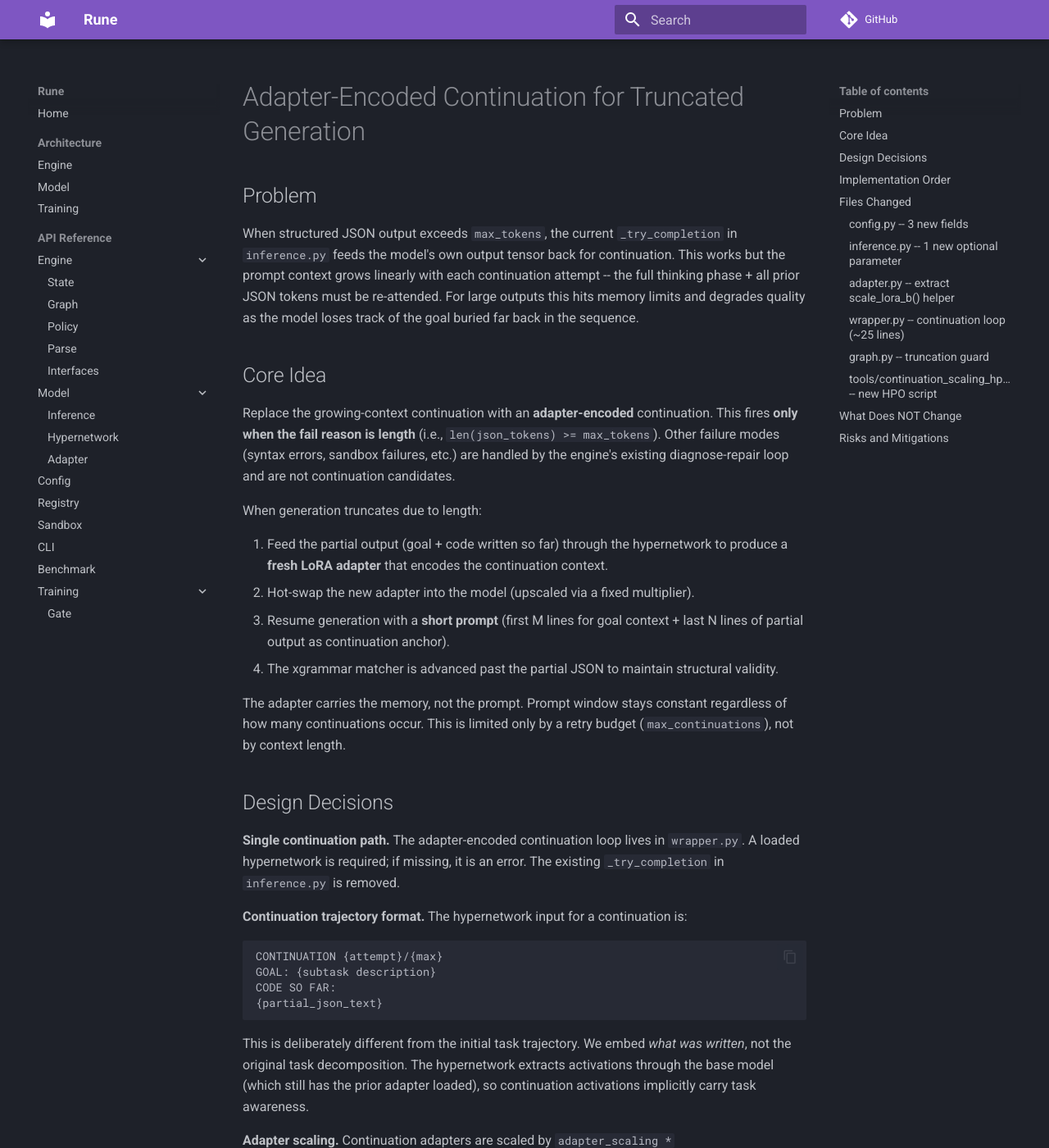
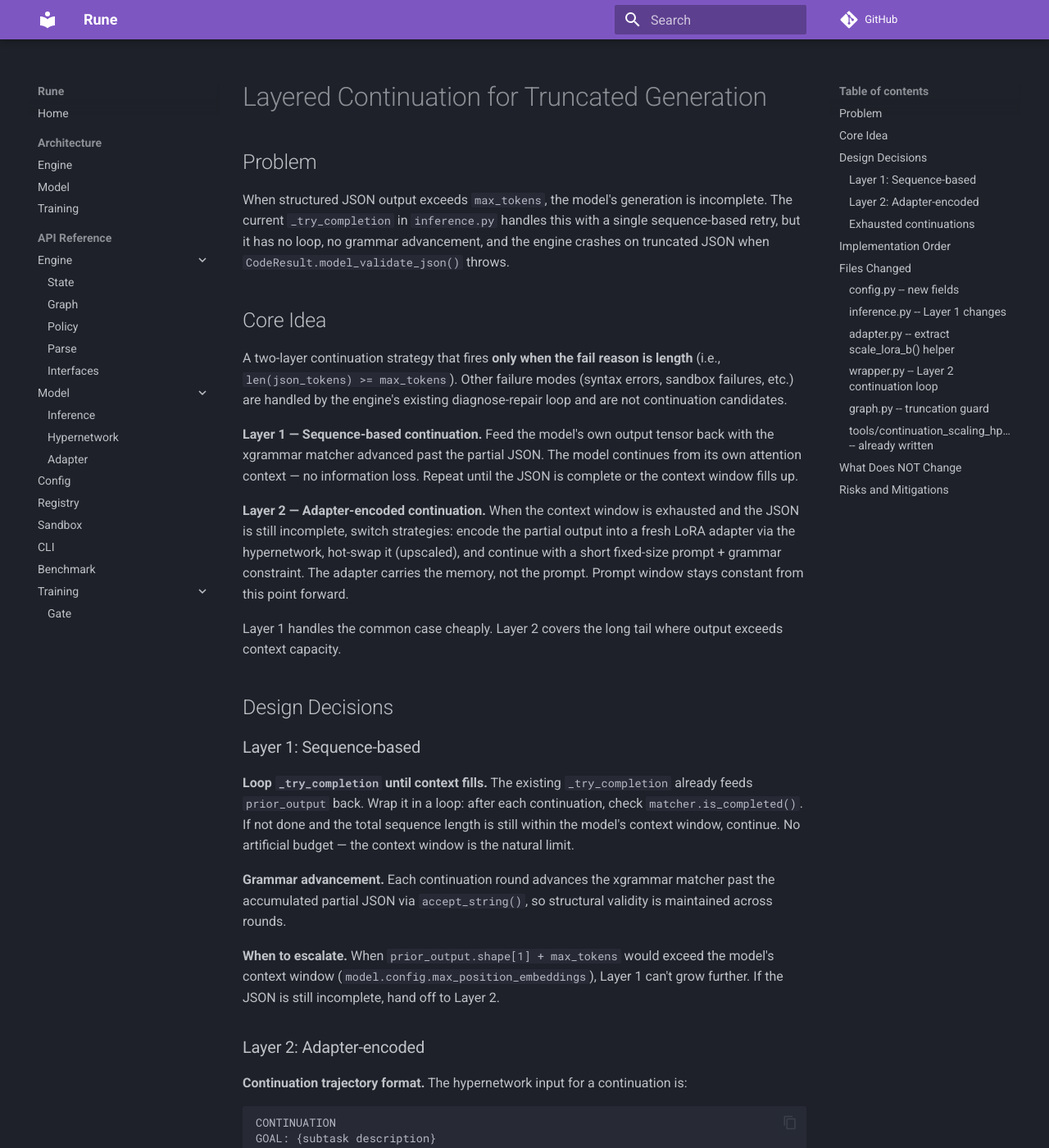
Before and after one commit to ElixirTrials/rune, an MkDocs documentation site: the page built from docs/superpowers/specs/2026-05-26-adapter-continuation-design.md, in a window 1280 px wide and 1400 px high. Shown: the whole window at 82% size. Built offline with MkDocs 1.6.1 and Material for MkDocs 9.7.7, drawn with Linux system fonts in a browser that asks for light colours; comment, search, counter and statistics services are not loaded; some of the changed text lies outside the part shown.

Commit message:
docs: rewrite spec as layered continuation strategy
Layer 1: sequence-based continuation looping _try_completion until
context window fills — proven, ships unconditionally.
Layer 2: adapter-encoded continuation when context is exhausted —
experimental, gated by HPO feasibility results.

No artificial budget for Layer 1; the context window is the limit.

Co-Authored-By: Claude Opus 4.6 <noreply@anthropic.com>

````diff
--- a/docs/superpowers/specs/2026-05-26-adapter-continuation-design.md
+++ b/docs/superpowers/specs/2026-05-26-adapter-continuation-design.md
@@ -1,57 +1,66 @@
-# Adapter-Encoded Continuation for Truncated Generation
+# Layered Continuation for Truncated Generation
 
 ## Problem
 
-When structured JSON output exceeds `max_tokens`, the current `_try_completion` in `inference.py` feeds the model's own output tensor back for continuation. This works but the prompt context grows linearly with each continuation attempt -- the full thinking phase + all prior JSON tokens must be re-attended. For large outputs this hits memory limits and degrades quality as the model loses track of the goal buried far back in the sequence.
+When structured JSON output exceeds `max_tokens`, the model's generation is incomplete. The current `_try_completion` in `inference.py` handles this with a single sequence-based retry, but it has no loop, no grammar advancement, and the engine crashes on truncated JSON when `CodeResult.model_validate_json()` throws.
 
 ## Core Idea
 
-Replace the growing-context continuation with an **adapter-encoded** continuation. This fires **only when the fail reason is length** (i.e., `len(json_tokens) >= max_tokens`). Other failure modes (syntax errors, sandbox failures, etc.) are handled by the engine's existing diagnose-repair loop and are not continuation candidates.
+A two-layer continuation strategy that fires **only when the fail reason is length** (i.e., `len(json_tokens) >= max_tokens`). Other failure modes (syntax errors, sandbox failures, etc.) are handled by the engine's existing diagnose-repair loop and are not continuation candidates.
 
-When generation truncates due to length:
+**Layer 1 — Sequence-based continuation.** Feed the model's own output tensor back with the xgrammar matcher advanced past the partial JSON. The model continues from its own attention context — no information loss. Repeat until the JSON is complete or the context window fills up.
 
-1. Feed the partial output (goal + code written so far) through the hypernetwork to produce a **fresh LoRA adapter** that encodes the continuation context.
-2. Hot-swap the new adapter into the model (upscaled via a fixed multiplier).
-3. Resume generation with a **short prompt** (first M lines for goal context + last N lines of partial output as continuation anchor).
-4. The xgrammar matcher is advanced past the partial JSON to maintain structural validity.
+**Layer 2 — Adapter-encoded continuation.** When the context window is exhausted and the JSON is still incomplete, switch strategies: encode the partial output into a fresh LoRA adapter via the hypernetwork, hot-swap it (upscaled), and continue with a short fixed-size prompt + grammar constraint. The adapter carries the memory, not the prompt. Prompt window stays constant from this point forward.
 
-The adapter carries the memory, not the prompt. Prompt window stays constant regardless of how many continuations occur. This is limited only by a retry budget (`max_continuations`), not by context length.
+Layer 1 handles the common case cheaply. Layer 2 covers the long tail where output exceeds context capacity.
 
 ## Design Decisions
 
-**Single continuation path.** The adapter-encoded continuation loop lives in `wrapper.py`. A loaded hypernetwork is required; if missing, it is an error. The existing `_try_completion` in `inference.py` is removed.
+### Layer 1: Sequence-based
+
+**Loop `_try_completion` until context fills.** The existing `_try_completion` already feeds `prior_output` back. Wrap it in a loop: after each continuation, check `matcher.is_completed()`. If not done and the total sequence length is still within the model's context window, continue. No artificial budget — the context window is the natural limit.
+
+**Grammar advancement.** Each continuation round advances the xgrammar matcher past the accumulated partial JSON via `accept_string()`, so structural validity is maintained across rounds.
+
+**When to escalate.** When `prior_output.shape[1] + max_tokens` would exceed the model's context window (`model.config.max_position_embeddings`), Layer 1 can't grow further. If the JSON is still incomplete, hand off to Layer 2.
+
+### Layer 2: Adapter-encoded
 
 **Continuation trajectory format.** The hypernetwork input for a continuation is:
 
 ```
-CONTINUATION {attempt}/{max}
+CONTINUATION
 GOAL: {subtask description}
 CODE SO FAR:
 {partial_json_text}
 ```
 
-This is deliberately different from the initial task trajectory. We embed *what was written*, not the original task decomposition. The hypernetwork extracts activations through the base model (which still has the prior adapter loaded), so continuation activations implicitly carry task awareness.
+This embeds *what was written*, not the original task decomposition. The hypernetwork extracts activations through the base model (which still has the prior adapter loaded), so continuation activations implicitly carry task awareness.
 
 **Adapter scaling.** Continuation adapters are scaled by `adapter_scaling * continuation_scaling_multiplier`. The multiplier is a fixed config value determined empirically via HPO. Intuition: the model needs stronger conditioning to recover partial output from the adapter alone.
 
-**No full prefill.** The partial JSON is NOT prefilled into the assistant turn -- that would grow the context window linearly, defeating the purpose. Instead, three mechanisms provide continuity: (1) the grammar matcher advanced past the partial JSON enforces structural validity, (2) the adapter encodes the full semantic context, (3) the short prompt provides the first M + last N lines as context anchors. The model generates new tokens constrained by grammar, and we concatenate `partial_json + new_tokens` on the caller side. The HPO script tests bounded prefill (last 256/512 tokens) as a variant to determine empirically whether the adapter alone is sufficient.
+**No full prefill.** The partial JSON is NOT prefilled into the assistant turn — that would grow the context window, defeating the purpose. Instead, three mechanisms provide continuity: (1) the grammar matcher advanced past the partial JSON enforces structural validity, (2) the adapter encodes the full semantic context, (3) the short prompt provides the first M + last N lines as context anchors. The model generates new tokens constrained by grammar, and we concatenate `partial_json + new_tokens` on the caller side. The HPO script tests bounded prefill (last 256/512 tokens) as a variant to determine empirically whether the adapter alone is sufficient.
 
-**Skip thinking on continuation.** The thinking phase (unconstrained generation until `</think>`) is skipped for continuation calls. The model has already thought; we just need it to keep writing JSON.
-
-**Exhausted continuations feed into the engine's retry loop.** If `max_continuations` is reached and JSON is still incomplete, `wrapper.generate()` returns `GenerationResult(truncated=True)`. In `graph.py`, `step_node` checks `result.truncated` before calling `_extract_code()` to avoid a Pydantic `ValidationError` on malformed JSON. It creates a synthetic `Feedback(stderr="output truncated after N continuations", exit_code=1)` so the engine's normal diagnose-repair cycle fires. The adapter for that retry encodes the full trajectory of what was attempted across all continuations.
+**Skip thinking on continuation.** The thinking phase is skipped for continuation calls. The model has already thought; we just need it to keep writing JSON.
 
 **`goal_summary` passed explicitly.** `wrapper.generate()` accepts an optional `goal_summary: str` parameter (populated from `subtask.description` by `step_node`). This avoids re-deriving the goal from the prompt.
 
+### Exhausted continuations
+
+If Layer 2 also fails to complete the JSON (context window fills again in the adapter path, or grammar rejects the accumulated output), `wrapper.generate()` returns `GenerationResult(truncated=True)`. In `graph.py`, `step_node` checks `result.truncated` before calling `_extract_code()` and creates a synthetic `Feedback(stderr="output truncated ...", exit_code=1)` so the engine's normal diagnose-repair cycle fires. The adapter for that retry encodes the full trajectory of what was attempted across all continuations.
+
 ## Implementation Order
 
-The HPO script (`tools/continuation_scaling_hpo.py`) is implemented and run **first**, before any production code changes. It validates whether the adapter can actually recover partial output well enough for continuation to work. If the HPO results show the approach is not feasible (low completion rates, poor coherence), we stop — no production code is written. Only after HPO confirms viability do we proceed to implement the changes in `config.py`, `inference.py`, `adapter.py`, `wrapper.py`, and `graph.py`.
+1. **HPO script** (`tools/continuation_scaling_hpo.py`) — already written. Run first to validate that adapter-encoded continuation is feasible. If not, only Layer 1 ships.
+2. **Layer 1** — harden `_try_completion` with a loop, grammar advancement, and context-window check. This is proven to work and ships regardless of HPO results.
+3. **Layer 2** — implement adapter-encoded continuation in `wrapper.py`. Only proceeds if HPO confirms viability.
+4. **Truncation guard in `graph.py`** — needed by both layers.
 
 ## Files Changed
 
-### `config.py` -- 3 new fields
+### `config.py` -- new fields
 
 ```python
-max_continuations: int = 3
 continuation_scaling_multiplier: float = 1.3
 continuation_prompt_first_lines: int = 2
 continuation_prompt_last_lines: int = 3
@@ -59,17 +68,17 @@ continuation_prompt_last_lines: int = 3
 
 `continuation_prompt_first_lines`: lines from the beginning of output (goal/structure context).
 `continuation_prompt_last_lines`: lines from the end of output (continuation anchor).
-Defaults are starting points; actual values determined by HPO.
+Defaults are starting points; actual values determined by HPO. Only used by Layer 2.
 
-### `inference.py` -- 1 new optional parameter
+### `inference.py` -- Layer 1 changes
 
-`generate()` gains `grammar_prefix: str | None = None`. When set:
+`_try_completion` gains a loop: continue feeding `prior_output` back until `matcher.is_completed()` or context window is full. Returns a flag indicating whether escalation to Layer 2 is needed.
+
+`generate()` gains `grammar_prefix: str | None = None` for Layer 2 calls. When set:
 - Thinking phase is skipped entirely.
 - The grammar matcher is advanced past `grammar_prefix` before constrained generation begins.
-- No prefill -- the model generates fresh tokens guided by adapter + grammar + short prompt.
+- No prefill — the model generates fresh tokens guided by adapter + grammar + short prompt.
 - The returned `GenerationResult.text` contains only the new tokens. The caller concatenates `grammar_prefix + result.text` to accumulate the full JSON.
-
-`_try_completion` is removed. All continuation logic moves to `wrapper.py`.
 
 ### `adapter.py` -- extract `scale_lora_b()` helper
 
@@ -80,15 +89,15 @@ def scale_lora_b(state_dict: dict[str, Any], factor: float) -> dict[str, Any]:
 
 Currently this logic is inline in `graph.py:step_node`. Extract once, call from both `step_node` and `wrapper.py`.
 
-### `wrapper.py` -- continuation loop (~25 lines)
+### `wrapper.py` -- Layer 2 continuation loop
 
-`generate()` gains `goal_summary: str = ""`. After calling `inference_generate()`, if `result.truncated` and `self._hypernet is not None`:
+`generate()` gains `goal_summary: str = ""`. After `inference_generate()` returns with `escalate_to_adapter=True`:
 
 ```
 accumulated = result.text
-for attempt in range(max_continuations):
+while result.truncated:
     continuation_trajectory = format_continuation_trajectory(
-        attempt, max_continuations, goal_summary, accumulated
+        goal_summary, accumulated
     )
     adapter = generate_adapter_weights(hypernet, continuation_trajectory, ...)
     scaled = scale_lora_b(adapter, adapter_scaling * continuation_scaling_multiplier)
@@ -118,38 +125,25 @@ Before `_extract_code(a, text)`, check `result.truncated`. If true, skip code ex
 if result.truncated:
     feedback_map[name] = Feedback(
         stdout="",
-        stderr=f"output truncated after continuation budget exhausted ({len(text)} chars)",
+        stderr=f"output truncated after continuation exhausted ({len(text)} chars)",
         exit_code=1,
     )
 ```
 
 This prevents `CodeResult.model_validate_json()` from throwing on incomplete JSON and lets the engine's diagnose-repair loop handle it.
 
-### `tools/continuation_scaling_hpo.py` -- new HPO script
+### `tools/continuation_scaling_hpo.py` -- already written
 
-Modeled after `tools/adapter_scaling_hpo.py`. Uses Optuna + MLflow. This script serves two purposes: (a) validate feasibility of adapter-encoded continuation, (b) discover optimal parameter values.
+Validates Layer 2 feasibility. Sweeps:
 
-**Test scenarios (3 tiers of difficulty):**
+- `continuation_scaling_multiplier`: [0.8, 10.0] (includes Doc2LoRA-level scaling)
+- `continuation_prompt_first_lines`: [0, 5]
+- `continuation_prompt_last_lines`: [1, 10]
+- `prompt_strategy`: categorical [head_tail, tail_only, instruction_wrapped]
+- `trajectory_flavor`: categorical [minimal_goal_code, with_attempt_counter, with_structural_summary]
+- `prefill_mode`: categorical [none, bounded_256, bounded_512]
 
-1. **Fresh truncation:** A task that produces ~1.5x `max_tokens` of output. Single continuation needed. Tests basic adapter recovery.
-2. **Mid-continuation:** A task that produces ~3x `max_tokens`. Requires 2+ continuations. The hypernetwork receives accumulated partial output from prior continuations -- tests whether the adapter can carry growing history.
-3. **Deep continuation:** A task that produces ~5x `max_tokens`. Pushes toward `max_continuations` limit. Tests quality degradation over many continuation cycles.
-
-Each scenario runs the full continuation loop: generate initial output, truncate, encode accumulated output into hypernetwork, hot-swap upscaled adapter, generate with short prompt + grammar, accumulate, repeat.
-
-**Parameters swept:**
-
-- `continuation_scaling_multiplier`: [0.8, 10.0] -- how much to upscale continuation adapter (wide range includes Doc2LoRA-level scaling where the adapter dominates generation)
-- `continuation_prompt_first_lines`: [0, 5] -- lines from beginning of output in prompt (goal/structure context)
-- `continuation_prompt_last_lines`: [1, 10] -- lines from end of output in prompt (continuation anchor)
-- `prefill_mode`: categorical ["none", "bounded_256", "bounded_512"] -- whether to also prefill last N tokens into assistant turn (validates whether adapter alone is sufficient)
-
-**Metrics:**
-
-- JSON completion rate (did the grammar matcher reach `is_completed()`?)
-- Code correctness (sandbox pass rate)
-- Semantic coherence (does continuation match what came before?)
-- Token efficiency (total tokens used across all continuations)
+Test scenarios at 3 tiers (fresh, mid-continuation, deep continuation). Triple-checks completion via grammar, schema validation, and generation-stopped signals.
 
 ## What Does NOT Change
 
@@ -161,11 +155,11 @@ Each scenario runs the full continuation loop: generate initial output, truncate
 
 ## Risks and Mitigations
 
-**Risk: Continuation adapter doesn't recover partial output well enough.**
-Mitigation: HPO script validates empirically before committing to defaults. If adapter conditioning proves insufficient, we tune scaling/prompt parameters rather than adding fallback paths.
+**Risk: Layer 2 adapter doesn't recover partial output well enough.**
+Mitigation: HPO script validates empirically before building Layer 2. Layer 1 ships independently and handles the common case. If Layer 2 is not feasible, we still have a working continuation system.
 
 **Risk: Hypernetwork's 2048-token input limit truncates long partial outputs.**
-Mitigation: Continuation trajectory truncates code from the beginning, keeping the most recent output (which is what the model needs to continue from). Goal summary is kept short.
+Mitigation: Continuation trajectory truncates code from the beginning, keeping the most recent output. Goal summary is kept short.
 
-**Risk: Grammar matcher state diverges after prefill.**
-Mitigation: `accept_string()` on the full partial JSON validates grammar consistency before continuing. If it fails, fall back to returning truncated result.
+**Risk: Grammar matcher state diverges.**
+Mitigation: `accept_string()` on the full partial JSON validates grammar consistency before each continuation round in both layers. If it fails, return truncated result and let the engine retry.
````
Also changed, not shown: other parts of docs/superpowers/specs/2026-05-26-adapter-continuation-design.md (+0 -2 lines).
